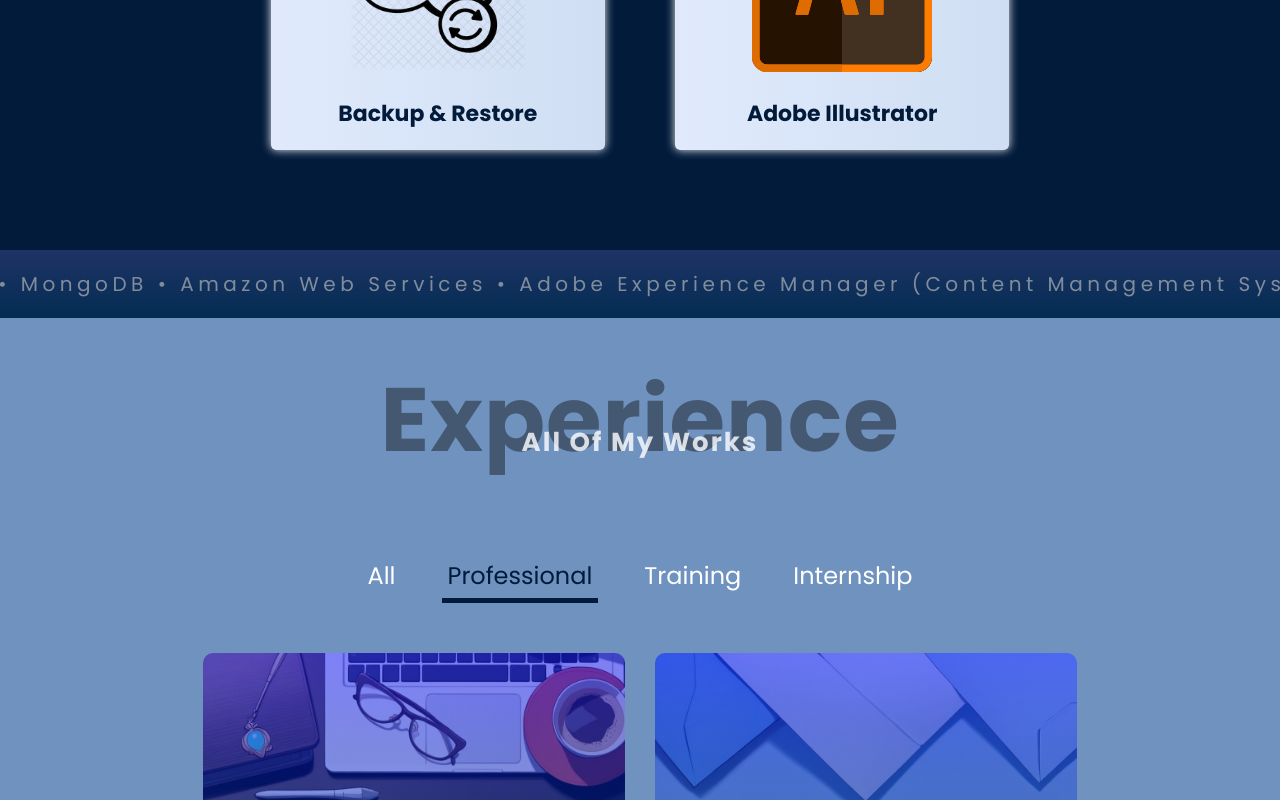
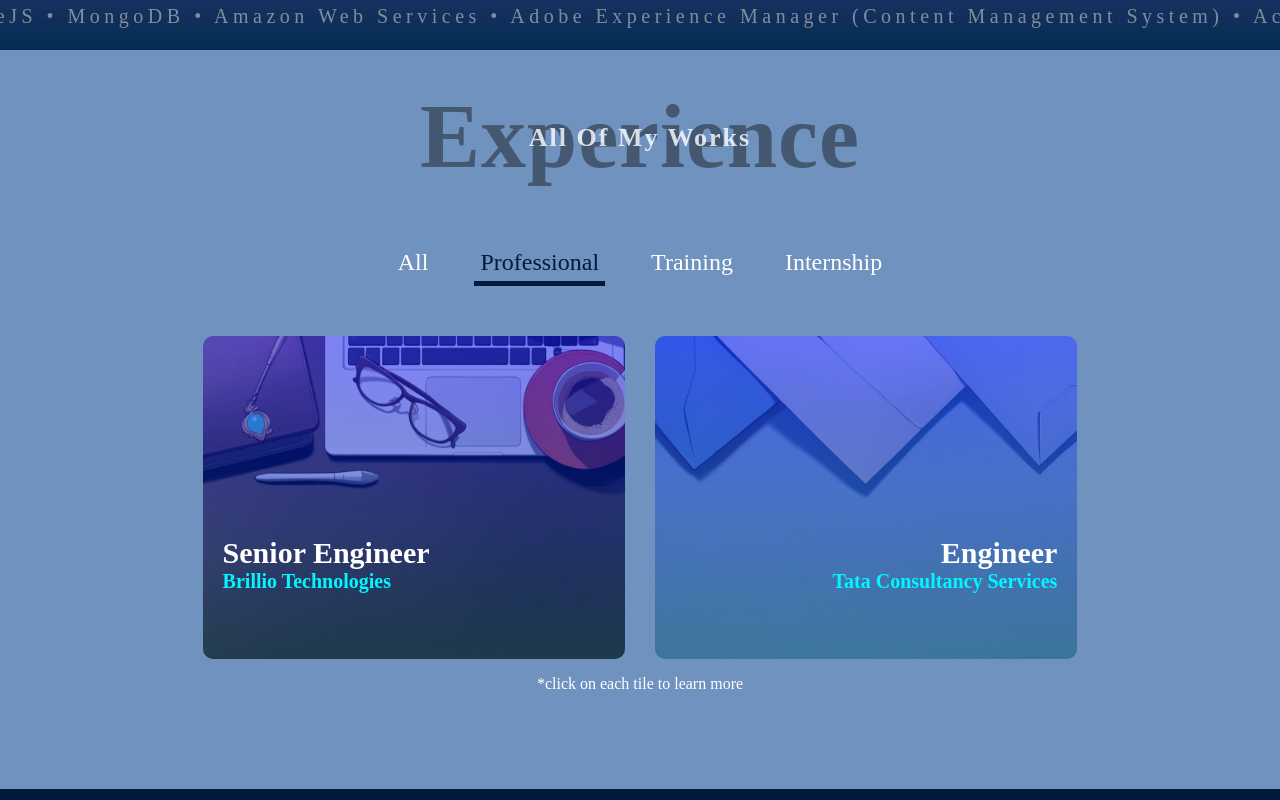
Before and after one commit to inavis/portfolio, a React (Create React App) app: page / in a window 1280 px wide. Shown: the part 3502-4302 px from the top of the page. Built offline with nearby package versions, Linux system fonts and the light colour scheme; a web font is replaced by a local one.

Commit message:
font-revert

```diff
--- a/src/Components/Button/Button.css
+++ b/src/Components/Button/Button.css
@@ -20,7 +20,7 @@
   color: white;
   border-radius: 10px;
   border: none;
-  font-family: "Poppins", sans-serif;
+  font-family: cursive;
 }
 
 .basic-button button img {
@@ -40,4 +40,8 @@
     display: flex;
     justify-content: center;
   }
+
+  .basic-button button {
+    font-size: 24px;
+  }
 }
--- a/src/Components/Work/Work.css
+++ b/src/Components/Work/Work.css
@@ -5,7 +5,7 @@
 
 #work .tab {
   font-size: 24px;
-  font-family: "Poppins", sans-serif;
+  font-family: cursive;
   text-transform: capitalize;
   color: var(--white);
   margin: 30px 20px 50px 20px;
--- a/src/index.css
+++ b/src/index.css
@@ -79,7 +79,7 @@
 
 body {
   margin: 0;
-  font-family: "Poppins", sans-serif;
+  font-family: cursive;
   overflow-x: hidden;
 }
 
```
